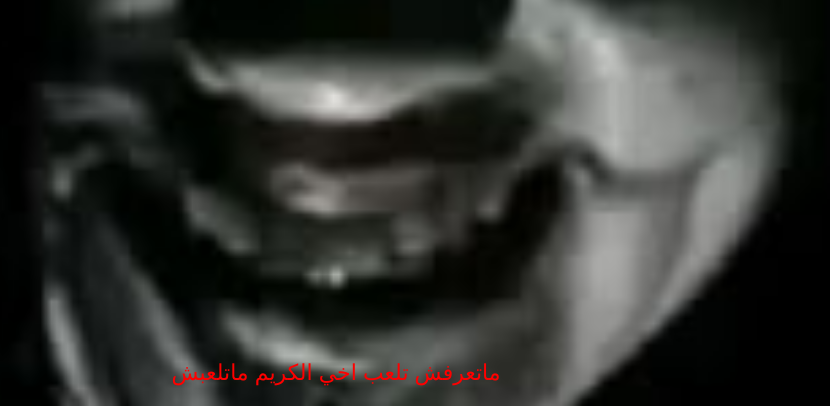
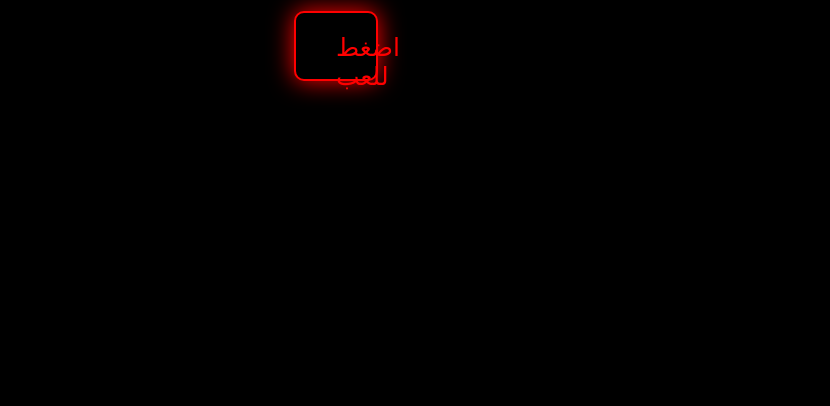
Before and after one commit to mik1mousa-prog/my-buisnisse, a plain HTML site: page index.html in a window 1280 px wide. Shown: the part 394-800 px from the top of the page, without its empty margins (304-1134 px from the left). Drawn offline with Linux system fonts and the light colour scheme.

Commit message:
Update index.html

```diff
--- a/index.html
+++ b/index.html
@@ -4,7 +4,7 @@
 <meta charset="UTF-8">
 <meta name="viewport" content="width=device-width, initial-scale=1.0">
 
-<title>🐍 Snake Pro</title>
+<title>🐍 Snake Horror</title>
 
 <style>
 body {
@@ -13,6 +13,38 @@
     color: white;
     font-family: Arial;
     background: black;
+}
+
+/* شاشة البداية */
+#startScreen {
+    position: fixed;
+    top:0;
+    left:0;
+    width:100%;
+    height:100%;
+    background: black;
+    display:flex;
+    justify-content:center;
+    align-items:center;
+    flex-direction:column;
+    z-index:1000;
+}
+
+/* زر مرعب */
+#startBtn {
+    padding: 20px 40px;
+    font-size: 25px;
+    color: red;
+    background: black;
+    border: 2px solid red;
+    border-radius: 10px;
+    cursor: pointer;
+    animation: scary 1s infinite alternate;
+}
+
+@keyframes scary {
+    from { box-shadow: 0 0 10px red; }
+    to { box-shadow: 0 0 25px red; }
 }
 
 canvas {
@@ -27,28 +59,9 @@
     margin: 5px;
 }
 
-/* نص المطور */
 #dev {
     margin-top: 10px;
-    font-size: 18px;
     color: #38bdf8;
-}
-
-/* انفجار */
-.explosion {
-    position: absolute;
-    width: 20px;
-    height: 20px;
-    background: orange;
-    border-radius: 50%;
-    animation: boom 0.5s ease-out forwards;
-}
-
-@keyframes boom {
-    to {
-        transform: scale(5);
-        opacity: 0;
-    }
 }
 
 /* شاشة الرعب */
@@ -83,6 +96,12 @@
 
 <body>
 
+<!-- شاشة البداية -->
+<div id="startScreen">
+    <h1>👻 لعبة الرعب</h1>
+    <button id="startBtn" onclick="startGame()">اضغط للعب</button>
+</div>
+
 <h1>🐍 Snake</h1>
 <p>Score: <span id="score">0</span></p>
 
@@ -98,7 +117,7 @@
 <button onclick="setDir('right')">➡️</button>
 </div>
 
-<!-- شاشة المفاجأة -->
+<!-- المفاجأة -->
 <div id="scare">
     <img src="scare.jpg">
     <div id="text">ماتعرفش تلعب اخي الكريم ماتلعبش</div>
@@ -119,8 +138,15 @@
 let snake, food, dir, score;
 let loseCount = 0;
 let grid = 10;
+let started = false;
 
-// إعادة اللعبة
+// بدء اللعبة
+function startGame(){
+    document.getElementById("startScreen").style.display = "none";
+    started = true;
+}
+
+// إعادة
 function resetGame(){
     snake = [{x:150,y:150}];
     food = {
@@ -134,7 +160,6 @@
 
 resetGame();
 
-// رسم
 function draw(){
     ctx.clearRect(0,0,300,300);
 
@@ -145,21 +170,8 @@
     ctx.fillRect(food.x, food.y, grid, grid);
 }
 
-// انفجار
-function explode(x,y){
-    let div = document.createElement("div");
-    div.className = "explosion";
-    div.style.left = x + "px";
-    div.style.top = y + "px";
-    document.body.appendChild(div);
-
-    setTimeout(()=> div.remove(), 500);
-}
-
 // خسارة
 function gameOver(x,y){
-    explode(x,y); // 💥
-
     loseCount++;
 
     if(loseCount >= 2){
@@ -176,9 +188,8 @@
     let sound = document.getElementById("scream");
 
     scare.style.display = "flex";
-
     sound.currentTime = 0;
-    sound.volume = 1.0;
+    sound.volume = 1;
     sound.play();
 
     setTimeout(()=>{
@@ -188,6 +199,8 @@
 
 // تحديث
 function update(){
+    if(!started) return; // ❗ ما يتحرك إلا بعد الضغط
+
     let head = {x: snake[0].x, y: snake[0].y};
 
     if(dir==="right") head.x+=grid;
@@ -221,7 +234,6 @@
     }
 }
 
-// loop سريع
 let lastTime = 0;
 
 function gameLoop(time){
@@ -233,7 +245,6 @@
     requestAnimationFrame(gameLoop);
 }
 
-// 🔥 يبدأ مباشرة بدون لمس
 requestAnimationFrame(gameLoop);
 
 function setDir(d){
```
